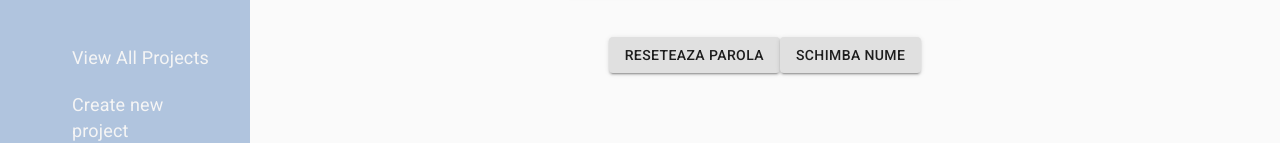
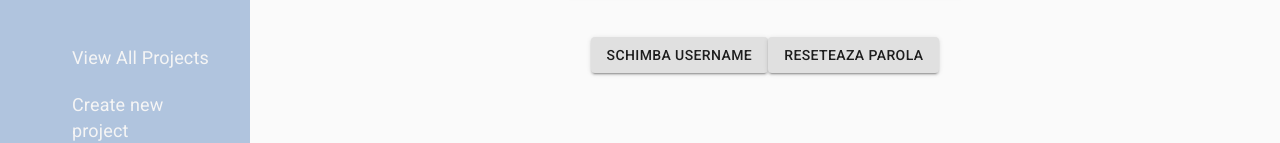
Before and after one commit to tddrrr/bug-tracking, a React (Create React App) app in the folder front/: page /dashboard in a window 1280 px wide. Shown: the part 262-405 px from the top of the page. Built offline with nearby package versions, Linux system fonts and the light colour scheme; no server answers.

Commit message:
butoane la dashboard fara partea de back, am nevoie de putin putin ajutor la asta

```diff
--- a/front/src/components/Dashboard.js
+++ b/front/src/components/Dashboard.js
@@ -92,8 +92,8 @@ class Dashboard extends Component {
             </Table>
           </TableContainer>
           <br></br><br></br>
-          <Button variant="contained" onClick={this.changeUsername}>Reseteaza parola</Button>
-          <Button variant="contained" onClick={this.changePasswd}>Schimba Nume</Button>
+          <Button variant="contained" onClick={this.changeUsername}>Schimba Username</Button>
+          <Button variant="contained" onClick={this.changePasswd}>Reseteaza Parola</Button>
         </div>
         <CssBaseline />
 
```
Also changed, not shown: 1 other file (tests, documents, lock files or other folders).
